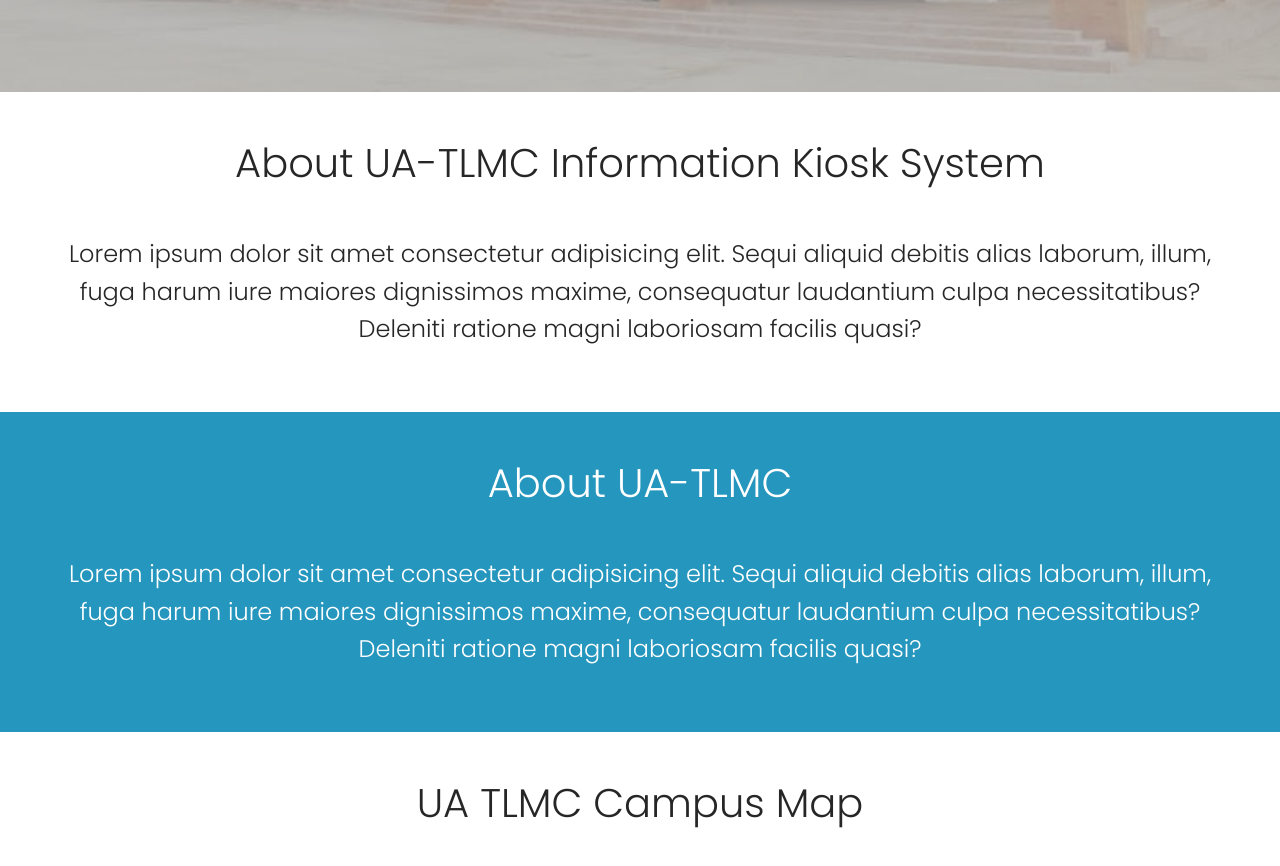
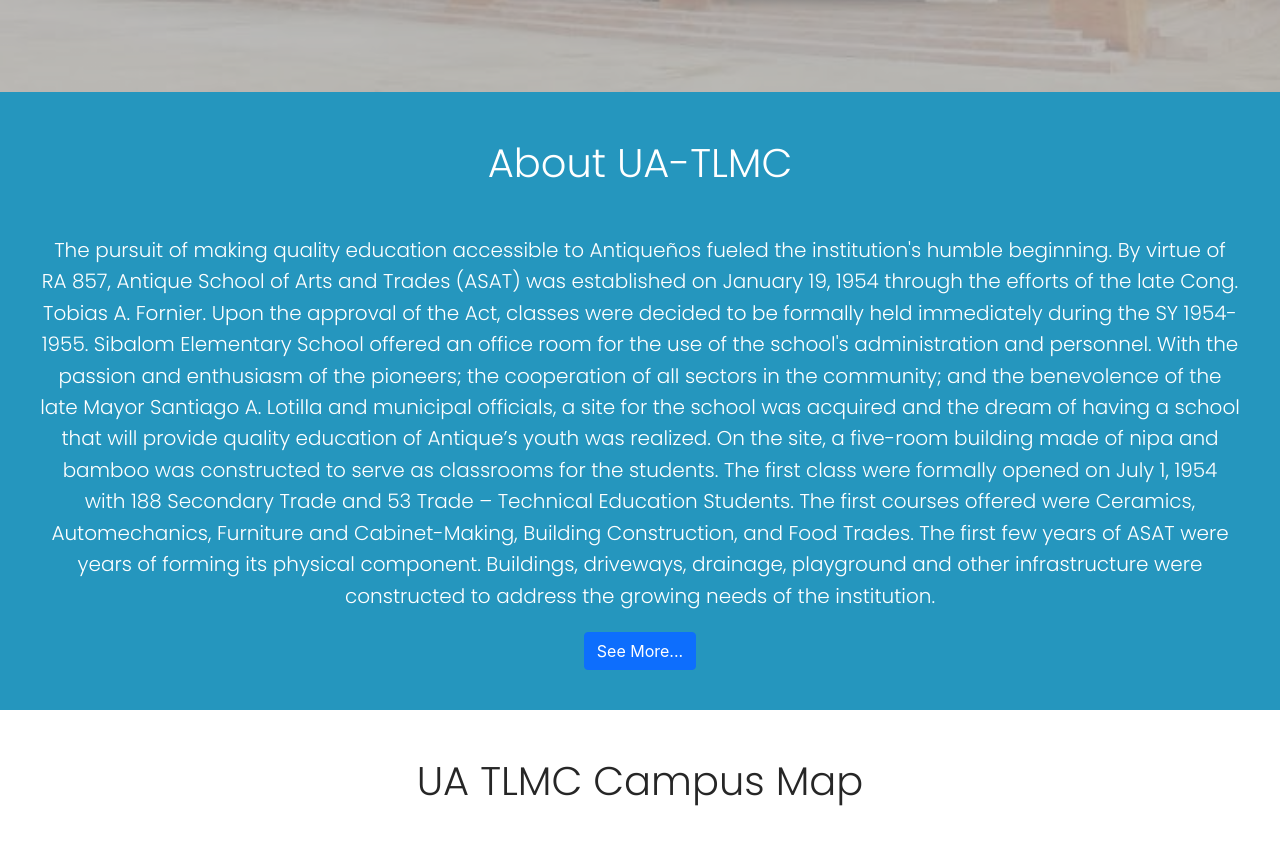
Before and after one commit to reyrey1616/information-kiosk-system, a React (Create React App) app: page / in a window 1280 px wide. Shown: the part 708-1574 px from the top of the page. Built offline with nearby package versions, Linux system fonts and the light colour scheme.

Commit message:
Updated home page

```diff
--- a/src/pages/home/home.page.jsx
+++ b/src/pages/home/home.page.jsx
@@ -1,7 +1,8 @@
-import React from "react";
+import React, { useState } from "react";
 import Map from "../../images/map.png";
 import Navbar from "./navbar.component";
 const HomePage = () => {
+  const [seeMore, setSeeMore] = useState(false);
   return (
     <div>
       <Navbar />
@@ -34,31 +35,47 @@
         </div>
       </div>
 
-      <div className="about" id="about">
-        <center>
-          <p className="fs-1">About UA-TLMC Information Kiosk System</p>
-        </center>
-        <center>
-          <p className="fs-4">
-            Lorem ipsum dolor sit amet consectetur adipisicing elit. Sequi
-            aliquid debitis alias laborum, illum, fuga harum iure maiores
-            dignissimos maxime, consequatur laudantium culpa necessitatibus?
-            Deleniti ratione magni laboriosam facilis quasi?
-          </p>
-        </center>
-      </div>
-
       <div className="about-ua">
         <center>
           <p className="fs-1">About UA-TLMC</p>
         </center>
         <center>
-          <p className="fs-4">
-            Lorem ipsum dolor sit amet consectetur adipisicing elit. Sequi
-            aliquid debitis alias laborum, illum, fuga harum iure maiores
-            dignissimos maxime, consequatur laudantium culpa necessitatibus?
-            Deleniti ratione magni laboriosam facilis quasi?
+          <p className="fs-5">
+            The pursuit of making quality education accessible to Antiqueños
+            fueled the institution's humble beginning. By virtue of RA 857,
+            Antique School of Arts and Trades (ASAT) was established on January
+            19, 1954 through the efforts of the late Cong. Tobias A. Fornier.
+            Upon the approval of the Act, classes were decided to be formally
+            held immediately during the SY 1954-1955. Sibalom Elementary School
+            offered an office room for the use of the school's administration
+            and personnel. With the passion and enthusiasm of the pioneers; the
+            cooperation of all sectors in the community; and the benevolence of
+            the late Mayor Santiago A. Lotilla and municipal officials, a site
+            for the school was acquired and the dream of having a school that
+            will provide quality education of Antique’s youth was realized. On
+            the site, a five-room building made of nipa and bamboo was
+            constructed to serve as classrooms for the students. The first class
+            were formally opened on July 1, 1954 with 188 Secondary Trade and 53
+            Trade – Technical Education Students. The first courses offered were
+            Ceramics, Automechanics, Furniture and Cabinet-Making, Building
+            Construction, and Food Trades. The first few years of ASAT were
+            years of forming its physical component. Buildings, driveways,
+            drainage, playground and other infrastructure were constructed to
+            address the growing needs of the institution.
           </p>
+          {seeMore && <SeeMore />}
+          <button
+            className="btn btn-primary"
+            onClick={() => {
+              if (seeMore) {
+                setSeeMore(false);
+              } else {
+                setSeeMore(true);
+              }
+            }}
+          >
+            {seeMore === false ? "See More..." : "See Less.."}
+          </button>
         </center>
       </div>
       <div className="about">
@@ -79,4 +96,104 @@
   );
 };
 
+const SeeMore = () => (
+  <div>
+    <p className="fs-5 mb-4 mt-4">
+      The first semi-permanent building for classroom instruction was the
+      Ceramics Building. This was finished in the second semester of SY 1954-55
+      and it housed all the classes in related subjects when the nipa structure
+      was wrecked by the typhoon. Among the courses offered, industrial
+      ceramics, which was the main justification for the establishment of the
+      school was given special attention. Later, the school won awards and was
+      acclaimed as one of the best schools of ceramics in the country.
+    </p>
+    <p className="fs-5 mb-4">
+      Among the courses offered, industrial ceramics, which was the main
+      justification for the establishment of the school was given special
+      attention. Later, the school won awards and was acclaimed as one of the
+      best schools of ceramics in the country.
+    </p>
+    <p className="fs-5 mb-4">
+      The administrators and teachers of ASAT were truly instrumental in its
+      development as an institution. As the population of the school grew, the
+      infrastructure improved. More buildings were constructed and more courses
+      were offered to facilitate better learning. Aside from a secondary trade
+      course and a two-year trade course, the institution started offer
+      four-year courses namely: Bachelor of Science in Practical Education in
+      1976. Moreover, ASAT also opened Master of Arts in Food and Nutrition
+      Course in 1978 and Mater of Arts in teaching Vocational Education (MATVE)
+      in 1979. Seeing ASAT as a venue for molding Antiqueños’ intellectual and
+      creative skills, former Assemblyman Arturo F. Pacificador authored
+      Parliamentary Bill 912 which converted ASAT to Polytechnic State College
+      of Antique (PSCA). This conversion from a trade school to a state college
+      was officially entered in the school’s timeline on November 14, 1982. Dr.
+      Godofredo E. Gallega, the officer-in-charge during the conversion was then
+      designated as the first president of PSCA. When Dr. Gallega’s term as
+      president ended, Dr. Benny A. Palma, the president of Aklan State
+      University served as OIC president of the six (6) months. Dr. Victor E.
+      Navarra was then voted upon by r=the Board of Trustees (BOT) to serve as
+      the president of the college by virtue of BOT resolution No. 6, series of
+      2006. The conversion of the school was not only a change in its name but
+      also a change in the standard of education and the services rendered. It
+      proposed more impressive changes in its building, grounds and physical
+      structures, and in its facilities and equipment. Through the efforts of
+      then Principal Teopisto Umpad, the Science Building was constructed with
+      funds from Pres. Carlos P. Garcia. PSCA held significant events inside and
+      outside the campus and participated in more relevant activities in the
+      community. As the school grew, more courses were offered to answer the
+      need for employment and global competitiveness. These programs include
+      Doctor of Philosophy, Doctor of Public Administration, Master of
+      Education, Master of Public Administration, Master of Science and Master
+      of Arts in Education. In the Higher Education Curriculum, the courses
+      offered are BS Secondary Education, Bachelor in Elementary Education, BS
+      SPED, BS Industrial Education, BS Business Administration, BS Marketing,
+      BS Management Accounting, BS Marine Engineering, BS Marine Transportation,
+      BS Community Development, BS industrial Technology, BS Computer Science,
+      BS Electronics and Communications Engineering, BS Electrical Engineering,
+      BS Criminology, BS Hotel and Restaurant Management, AB Political Science,
+      AB Psychology, and Seafarers Rating Course.
+    </p>
+    <p className="fs-5 mb-4">
+      The 90’s was a decade of expansion for the school. This expansion was not
+      only apparent in PSCA’s growing population, curricular offering and
+      facilities, but also in its thrusts and programs. Aside from the main
+      campus in Sibalom, PSCA extended its pursuit for quality education in
+      other areas of the province. Then the Tario-Lim Ruiz Memorial Antique
+      School of Fisheries became the PSCA Tibiao Campus and the Antique College
+      of Agriculture became the Hamtic Campus. The expansion era blossomed and
+      satellite campuses in Libertad and Caluya were also established. The idea
+      of expansion also brought the idea of accreditation. This was the time
+      when the aim for excellence became a challenge for all the constituents of
+      PSCA. The College of Education brought glory to the institution for its
+      exemplary performance in the Licensure Examination for Teachers (LET) and
+      for passing the Level II accreditation. The year 2000 onwards was
+      considered a journey toward universityhood. Through the efforts of Gov.
+      Exequiel E. Javier and the school’s administration and personnel, PSCA was
+      converted to University of Antique (UA) on November 10, 2009 by virtue of
+      RA 9746 signed by former President Gloria Macapagal Arroyo. This
+      conversion created an undeniable impact to all the constituents of the
+      University. The school’s leaders and personnel really worked hard and did
+      their best to sow the seeds of success and excellence in the institution.
+      The noble pursuit for quality education was gradually and tangible
+      achieved from one administration to the next Mr. Fermin Taruc Sr., the
+      first superintendent of ASAT, was succeeded by Mr. Hilarion Agustin, Mr.
+      Gil H. Tenefrancia, Mr. Rogelio Cachuela, Mr. Victor Blacer, Mr. Avelino
+      Asuncion, Dr. Paulino Villagonzalo, Mr. Salvador Navarro, Mr. Olimpio
+      Madlangbayan (OIC), Mr. Adriano S. Sullesta, Dr. Godofredo E. Gallega
+      (first president of UA, 2006 present). As a growing University, UA has
+      tried to improve its curricular offerings, facilities and equipment to
+      address the needs of the students. Apparently, the need to accommodate
+      more students who desire a place for learning paved the way for the
+      provision of additional buildings, more classrooms and modern facilities.
+      The passage if time has become a witness to the challenges the school has
+      met from its foundation as ASAT; its growth as PSCA; and its maturity as
+      UA. The University of Antique is a living proof of a journey from a humble
+      beginning to a dynamic and illustrious future. With its unrelenting effort
+      to provide quality education and to improve its services to its clientele,
+      University of Antique plays an indispensable role in the progress of the
+      province and undoubtedly remains as Antique’s pride.
+    </p>
+  </div>
+);
+
 export default HomePage;
```
